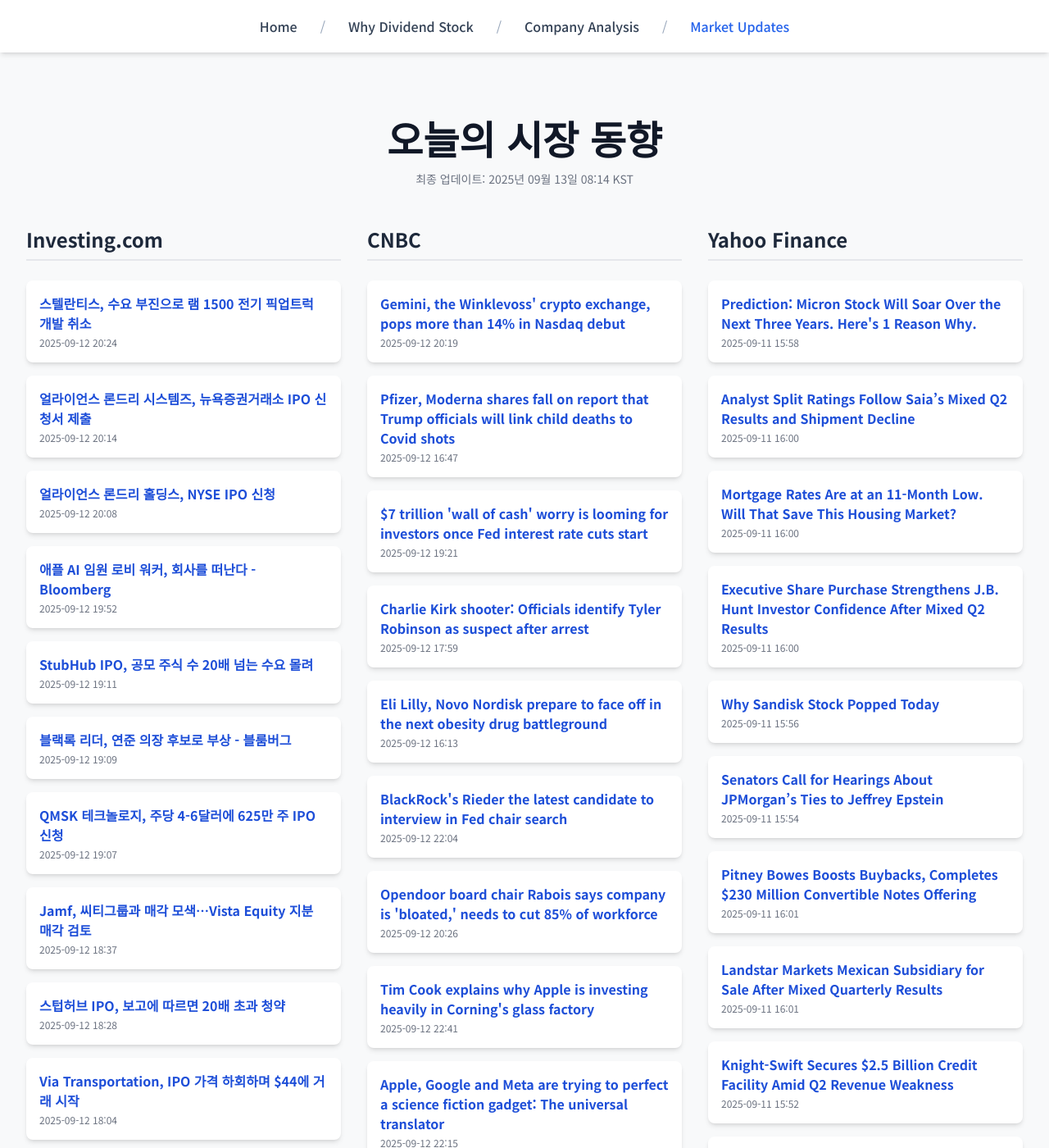
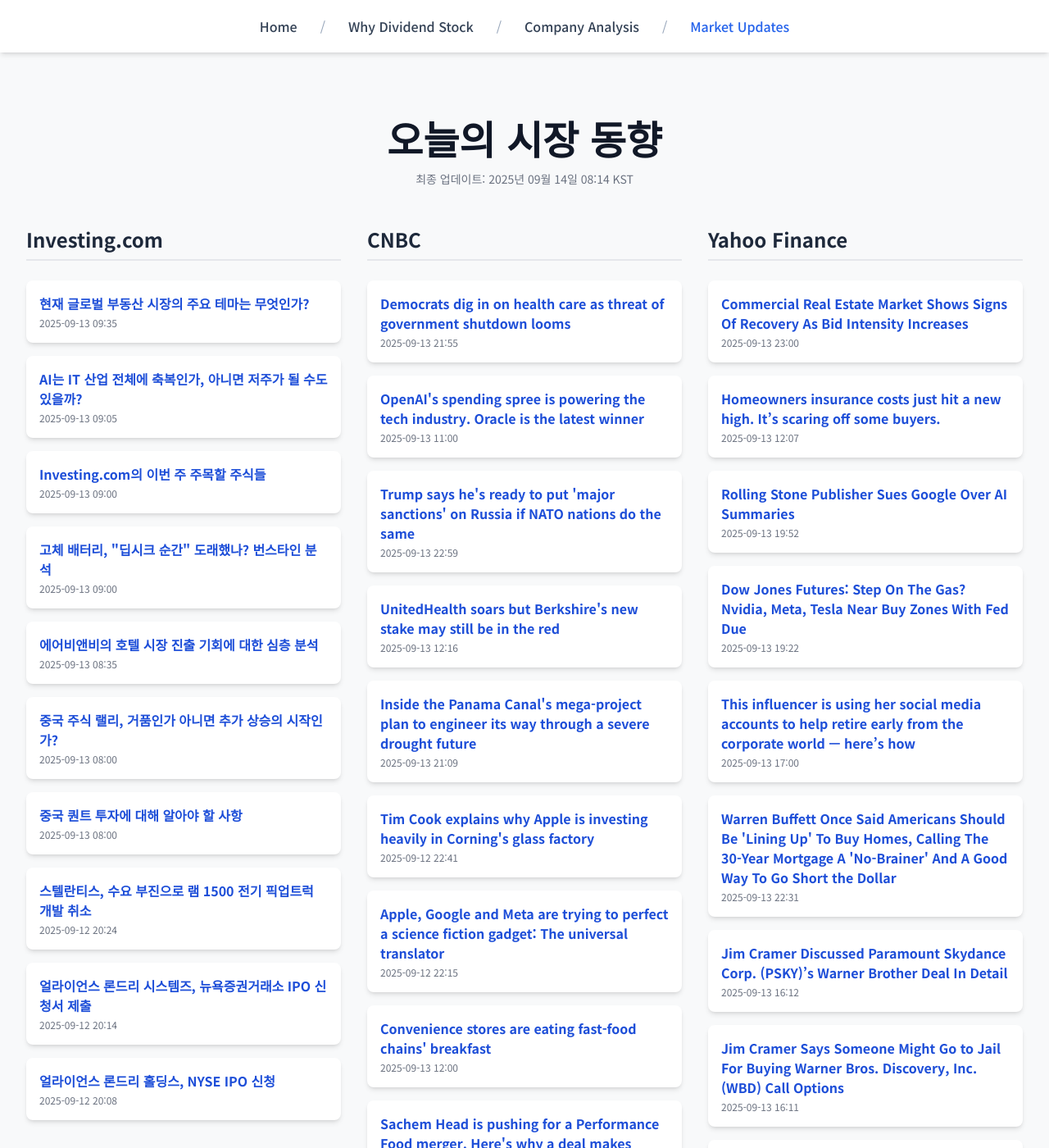
Before and after one commit to Kay-Hwang/my-company-analysis, a Jekyll site: the page built from market-updates.html, in a window 1280 px wide and 1400 px high. Shown: the whole window at 82% size. Built offline with Jekyll 4.4.1, drawn with Linux system fonts in a browser that asks for light colours; nearby versions of some CDN libraries; a script that is not in the unit is left out; some of the changed text lies outside the part shown.

Commit message:
Update daily data

```diff
--- a/_data/latest_data.json
+++ b/_data/latest_data.json
@@ -1,7 +1,49 @@
 {
-  "lastUpdated": "2025년 09월 13일 08:14 KST",
+  "lastUpdated": "2025년 09월 14일 08:14 KST",
   "news": {
     "investing": [
+      {
+        "title": "현재 글로벌 부동산 시장의 주요 테마는 무엇인가?",
+        "link": "https://kr.investing.com/news/stock-market-news/article-1631036",
+        "pubDate": "2025-09-13 09:35:04",
+        "summary": "현재 글로벌 부동산 시장의 주요 테마는 무엇인가?"
+      },
+      {
+        "title": "AI는 IT 산업 전체에 축복인가, 아니면 저주가 될 수도 있을까?",
+        "link": "https://kr.investing.com/news/stock-market-news/article-1631033",
+        "pubDate": "2025-09-13 09:05:06",
+        "summary": "AI는 IT 산업 전체에 축복인가, 아니면 저주가 될 수도 있을까?"
+      },
+      {
+        "title": "Investing.com의 이번 주 주목할 주식들",
+        "link": "https://kr.investing.com/news/stock-market-news/article-1631032",
+        "pubDate": "2025-09-13 09:00:11",
+        "summary": "Investing.com의 이번 주 주목할 주식들"
+      },
+      {
+        "title": "고체 배터리, \"딥시크 순간\" 도래했나? 번스타인 분석",
+        "link": "https://kr.investing.com/news/stock-market-news/article-1631030",
+        "pubDate": "2025-09-13 09:00:06",
+        "summary": "고체 배터리, \"딥시크 순간\" 도래했나? 번스타인 분석"
+      },
+      {
+        "title": "에어비앤비의 호텔 시장 진출 기회에 대한 심층 분석",
+        "link": "https://kr.investing.com/news/stock-market-news/article-1631028",
+        "pubDate": "2025-09-13 08:35:06",
+        "summary": "에어비앤비의 호텔 시장 진출 기회에 대한 심층 분석"
+      },
+      {
+        "title": "중국 주식 랠리, 거품인가 아니면 추가 상승의 시작인가?",
+        "link": "https://kr.investing.com/news/stock-market-news/article-1631024",
+        "pubDate": "2025-09-13 08:00:13",
+        "summary": "중국 주식 랠리, 거품인가 아니면 추가 상승의 시작인가?"
+      },
+      {
+        "title": "중국 퀀트 투자에 대해 알아야 할 사항",
+        "link": "https://kr.investing.com/news/stock-market-news/article-1631023",
+        "pubDate": "2025-09-13 08:00:07",
+        "summary": "중국 퀀트 투자에 대해 알아야 할 사항"
+      },
       {
         "title": "스텔란티스, 수요 부진으로 램 1500 전기 픽업트럭 개발 취소",
         "link": "https://kr.investing.com/news/stock-market-news/article-93CH-1630873",
@@ -19,92 +61,38 @@
         "link": "https://kr.investing.com/news/stock-market-news/article-432SI-1630849",
         "pubDate": "2025-09-12 20:08:04",
         "summary": "얼라이언스 론드리 홀딩스, NYSE IPO 신청"
-      },
-      {
-        "title": "애플 AI 임원 로비 워커, 회사를 떠난다 - Bloomberg",
-        "link": "https://kr.investing.com/news/stock-market-news/article-93CH-1630827",
-        "pubDate": "2025-09-12 19:52:11",
-        "summary": "애플 AI 임원 로비 워커, 회사를 떠난다 - Bloomberg"
-      },
-      {
-        "title": "StubHub IPO, 공모 주식 수 20배 넘는 수요 몰려",
-        "link": "https://kr.investing.com/news/stock-market-news/article-93CH-1630822",
-        "pubDate": "2025-09-12 19:11:13",
-        "summary": "StubHub IPO, 공모 주식 수 20배 넘는 수요 몰려"
-      },
-      {
-        "title": "블랙록 리더, 연준 의장 후보로 부상 - 블룸버그",
-        "link": "https://kr.investing.com/news/stock-market-news/article-93CH-1630821",
-        "pubDate": "2025-09-12 19:09:11",
-        "summary": "블랙록 리더, 연준 의장 후보로 부상 - 블룸버그"
-      },
-      {
-        "title": "QMSK 테크놀로지, 주당 4-6달러에 625만 주 IPO 신청",
-        "link": "https://kr.investing.com/news/stock-market-news/article-432SI-1630819",
-        "pubDate": "2025-09-12 19:07:04",
-        "summary": "QMSK 테크놀로지, 주당 4-6달러에 625만 주 IPO 신청"
-      },
-      {
-        "title": "Jamf, 씨티그룹과 매각 모색…Vista Equity 지분 매각 검토",
-        "link": "https://kr.investing.com/news/stock-market-news/article-93CH-1630808",
-        "pubDate": "2025-09-12 18:37:55",
-        "summary": "Jamf, 씨티그룹과 매각 모색…Vista Equity 지분 매각 검토"
-      },
-      {
-        "title": "스텁허브 IPO, 보고에 따르면 20배 초과 청약",
-        "link": "https://kr.investing.com/news/stock-market-news/article-432SI-1630806",
-        "pubDate": "2025-09-12 18:28:09",
-        "summary": "스텁허브 IPO, 보고에 따르면 20배 초과 청약"
-      },
-      {
-        "title": "Via Transportation, IPO 가격 하회하며 $44에 거래 시작",
-        "link": "https://kr.investing.com/news/stock-market-news/article-432SI-1630800",
-        "pubDate": "2025-09-12 18:04:08",
-        "summary": "Via Transportation, IPO 가격 하회하며 $44에 거래 시작"
       }
     ],
     "cnbc": [
       {
-        "title": "Gemini, the Winklevoss' crypto exchange, pops more than 14% in Nasdaq debut",
-        "link": "https://www.cnbc.com/2025/09/12/gemini-the-winklevoss-crypto-exchange-pops-in-nasdaq-debut.html",
-        "pubDate": "Fri, 12 Sep 2025 20:19:17 GMT",
-        "summary": "Shares of Gemini Space Station rallied Friday after the exchange operator raised $425 million in an initial public offering."
+        "title": "Democrats dig in on health care as threat of government shutdown looms",
+        "link": "https://www.cnbc.com/2025/09/13/democrats-health-care-government-shutdown-trump-republicans.html",
+        "pubDate": "Sat, 13 Sep 2025 21:55:36 GMT",
+        "summary": "Congressional lawmakers have until the end of the month to try to reach a deal to avert a government shutdown."
       },
       {
-        "title": "Pfizer, Moderna shares fall on report that Trump officials will link child deaths to Covid shots",
-        "link": "https://www.cnbc.com/2025/09/12/pfizer-moderna-shares-fall-on-trump-child-covid-shot-report.html",
-        "pubDate": "Fri, 12 Sep 2025 16:47:10 GMT",
-        "summary": "The report says officials plan to include the claim in a presentation next week to a key vaccine panel that advises the CDC on shot access and coverage."
+        "title": "OpenAI's spending spree is powering the tech industry. Oracle is the latest winner",
+        "link": "https://www.cnbc.com/2025/09/13/openai-spending-spree-powering-much-of-tech-oracle-latest-example.html",
+        "pubDate": "Sat, 13 Sep 2025 11:00:01 GMT",
+        "summary": "Oracle’s stock surge and Broadcom’s breakout underscore OpenAI's influence across Silicon Valley."
       },
       {
-        "title": "$7 trillion 'wall of cash' worry is looming for investors once Fed interest rate cuts start",
-        "link": "https://www.cnbc.com/2025/09/12/7-trillion-cash-money-market-yields-fed-interest-rate-cuts.html",
-        "pubDate": "Fri, 12 Sep 2025 19:21:19 GMT",
-        "summary": "Trillions of dollars are parked in money market funds due to years of high rates, but with the Fed poised to cut, portfolio moves will need to be made."
+        "title": "Trump says he's ready to put 'major sanctions' on Russia if NATO nations do the same",
+        "link": "https://www.cnbc.com/2025/09/13/trump-russia-nato-putin-trade-sanctions-.html",
+        "pubDate": "Sat, 13 Sep 2025 22:59:16 GMT",
+        "summary": "President Donald Trump has repeatedly threatened to impose sanctions on Russia over its invasion of Ukraine, but has so far held off from doing so."
       },
       {
-        "title": "Charlie Kirk shooter: Officials identify Tyler Robinson as suspect after arrest",
-        "link": "https://www.cnbc.com/2025/09/12/trump-charlie-kirk-shooter-suspect.html",
-        "pubDate": "Fri, 12 Sep 2025 17:59:51 GMT",
-        "summary": "Kirk, an ally of President Donald Trump, was shot during an event at Utah Valley University, kicking off a multi-day manhunt."
+        "title": "UnitedHealth soars but Berkshire's new stake may still be in the red",
+        "link": "https://www.cnbc.com/2025/09/13/unitedhealth-soars-but-berkshires-new-stake-may-still-be-in-the-red.html",
+        "pubDate": "Sat, 13 Sep 2025 12:16:42 GMT",
+        "summary": "Assessing the profitability of Berkshire's new UnitedHealth stake, Kraft Heinz falls as overhang looms, Buffett drops four notches on Forbes 400 ranking."
       },
       {
-        "title": "Eli Lilly, Novo Nordisk prepare to face off in the next obesity drug battleground",
-        "link": "https://www.cnbc.com/2025/09/12/obesity-pills-from-eli-lilly-novo-nordisk-near-us-launch.html",
-        "pubDate": "Fri, 12 Sep 2025 16:13:59 GMT",
-        "summary": "Eli Lilly and Novo Nordisk are preparing to take their rivalry to the next frontier of weight-loss medication: pills."
-      },
-      {
-        "title": "BlackRock's Rieder the latest candidate to interview in Fed chair search",
-        "link": "https://www.cnbc.com/2025/09/12/blackrocks-rieder-the-latest-candidate-to-interview-in-fed-chair-search.html",
-        "pubDate": "Fri, 12 Sep 2025 22:04:34 GMT",
-        "summary": "The White House search for the next Federal Reserve chair continues to twist and turn."
-      },
-      {
-        "title": "Opendoor board chair Rabois says company is 'bloated,' needs to cut 85% of workforce",
-        "link": "https://www.cnbc.com/2025/09/12/opendoors-keith-rabois-company-needs-to-cut-85percent-of-its-workforce.html",
-        "pubDate": "Fri, 12 Sep 2025 20:26:14 GMT",
-        "summary": "Keith Rabois was named chairman of Opendoor this week and the company, which he co-founded, hired former Shopify executive Kaz Nejatian as its new CEO."
+        "title": "Inside the Panama Canal's mega-project plan to engineer its way through a severe drought future",
+        "link": "https://www.cnbc.com/2025/09/13/panama-canal-drought-el-nino-climate-change-shipping-trade.html",
+        "pubDate": "Sat, 13 Sep 2025 21:09:33 GMT",
+        "summary": "For Panama Canal, drought is an economic and existential risk. New dam and land bridge projects will help trade move, but won't be ready before next El Niño."
       },
       {
         "title": "Tim Cook explains why Apple is investing heavily in Corning's glass factory",
@@ -119,72 +107,84 @@
         "summary": "Apple, Google and Meta are capitalizing on advancements in AI to bring new translation features to their latest hardware devices."
       },
       {
-        "title": "Joby and Archer join FAA's eVTOL pilot testing program",
-        "link": "https://www.cnbc.com/2025/09/12/joby-archer-evtol-testing-faa.html",
-        "pubDate": "Fri, 12 Sep 2025 17:52:52 GMT",
-        "summary": "The Federal Aviation Administration announced an air taxi pilot program on Friday, two months after President Donald Trump's executive order."
+        "title": "Convenience stores are eating fast-food chains' breakfast",
+        "link": "https://www.cnbc.com/2025/09/13/convenience-stores-are-eating-fast-food-chains-breakfast.html",
+        "pubDate": "Sat, 13 Sep 2025 12:00:01 GMT",
+        "summary": "Fast-food chains are losing breakfast customers. Convenience stores are partially to blame."
+      },
+      {
+        "title": "Sachem Head is pushing for a Performance Food merger. Here's why a deal makes sense",
+        "link": "https://www.cnbc.com/2025/09/13/sachem-head-is-pushing-for-a-performance-food-merger-heres-why-a-deal-makes-sense.html",
+        "pubDate": "Sat, 13 Sep 2025 12:17:57 GMT",
+        "summary": "While there is an opportunity to improve Performance Food's profitability, the main catalyst here is a potential merger with US Foods."
+      },
+      {
+        "title": "Chinese EV players take fight to legacy European automakers on their home turf",
+        "link": "https://www.cnbc.com/2025/09/13/chinese-ev-firms-take-fight-to-european-automakers-on-their-home-turf.html",
+        "pubDate": "Sat, 13 Sep 2025 05:49:38 GMT",
+        "summary": "Chinese electric carmakers Xpeng and GAC this week signalled aggressive expansion plans in Europe."
       }
     ],
     "yahoo": [
       {
-        "title": "Prediction: Micron Stock Will Soar Over the Next Three Years. Here's 1 Reason Why.",
-        "link": "https://finance.yahoo.com/news/prediction-micron-stock-soar-over-155855135.html",
-        "pubDate": "2025-09-11T15:58:55Z",
-        "summary": "Prediction: Micron Stock Will Soar Over the Next Three Years. Here's 1 Reason Why."
+        "title": "Commercial Real Estate Market Shows Signs Of Recovery As Bid Intensity Increases",
+        "link": "https://finance.yahoo.com/news/commercial-real-estate-market-shows-230016846.html",
+        "pubDate": "2025-09-13T23:00:16Z",
+        "summary": "Commercial Real Estate Market Shows Signs Of Recovery As Bid Intensity Increases"
       },
       {
-        "title": "Analyst Split Ratings Follow Saia’s Mixed Q2 Results and Shipment Decline",
-        "link": "https://finance.yahoo.com/news/analyst-split-ratings-saia-mixed-160017271.html",
-        "pubDate": "2025-09-11T16:00:17Z",
-        "summary": "Analyst Split Ratings Follow Saia’s Mixed Q2 Results and Shipment Decline"
+        "title": "Homeowners insurance costs just hit a new high. It’s scaring off some buyers.",
+        "link": "https://finance.yahoo.com/news/homeowners-insurance-costs-just-hit-a-new-high-its-scaring-off-some-buyers-120711491.html",
+        "pubDate": "2025-09-13T12:07:11Z",
+        "summary": "Homeowners insurance costs just hit a new high. It’s scaring off some buyers."
       },
       {
-        "title": "Mortgage Rates Are at an 11-Month Low. Will That Save This Housing Market?",
-        "link": "https://www.wsj.com/economy/housing/mortgage-rates-are-at-an-11-month-low-will-that-be-enough-to-save-this-housing-market-84dbc248?siteid=yhoof2&yptr=yahoo",
-        "pubDate": "2025-09-11T16:00:00Z",
-        "summary": "Mortgage Rates Are at an 11-Month Low. Will That Save This Housing Market?"
+        "title": "Rolling Stone Publisher Sues Google Over AI Summaries",
+        "link": "https://www.wsj.com/tech/ai/rolling-stone-publisher-sues-google-over-ai-summaries-3afde408?siteid=yhoof2&yptr=yahoo",
+        "pubDate": "2025-09-13T19:52:00Z",
+        "summary": "Rolling Stone Publisher Sues Google Over AI Summaries"
       },
       {
-        "title": "Executive Share Purchase Strengthens J.B. Hunt Investor Confidence After Mixed Q2 Results",
-        "link": "https://finance.yahoo.com/news/executive-share-purchase-strengthens-j-160045239.html",
-        "pubDate": "2025-09-11T16:00:45Z",
-        "summary": "Executive Share Purchase Strengthens J.B. Hunt Investor Confidence After Mixed Q2 Results"
+        "title": "Dow Jones Futures: Step On The Gas? Nvidia, Meta, Tesla Near Buy Zones With Fed Due",
+        "link": "https://www.investors.com/market-trend/stock-market-today/dow-jones-futures-nvidia-meta-buy-points-tesla-races-fed-meeting/?src=A00220&yptr=yahoo",
+        "pubDate": "2025-09-13T19:22:35Z",
+        "summary": "Dow Jones Futures: Step On The Gas? Nvidia, Meta, Tesla Near Buy Zones With Fed Due"
       },
       {
-        "title": "Why Sandisk Stock Popped Today",
-        "link": "https://finance.yahoo.com/news/why-sandisk-stock-popped-today-155655263.html",
-        "pubDate": "2025-09-11T15:56:55Z",
-        "summary": "Why Sandisk Stock Popped Today"
+        "title": "This influencer is using her social media accounts to help retire early from the corporate world — here’s how",
+        "link": "https://finance.yahoo.com/news/influencer-using-her-social-media-170000823.html",
+        "pubDate": "2025-09-13T17:00:00Z",
+        "summary": "This influencer is using her social media accounts to help retire early from the corporate world — here’s how"
       },
       {
-        "title": "Senators Call for Hearings About JPMorgan’s Ties to Jeffrey Epstein",
-        "link": "https://www.wsj.com/finance/senators-call-for-hearings-about-jpmorgans-ties-to-jeffrey-epstein-988fe58c?siteid=yhoof2&yptr=yahoo",
-        "pubDate": "2025-09-11T15:54:00Z",
-        "summary": "Senators Call for Hearings About JPMorgan’s Ties to Jeffrey Epstein"
+        "title": "Warren Buffett Once Said Americans Should Be 'Lining Up' To Buy Homes, Calling The 30-Year Mortgage A 'No-Brainer' And A Good Way To Go Short the Dollar",
+        "link": "https://finance.yahoo.com/news/warren-buffett-once-said-americans-223106755.html",
+        "pubDate": "2025-09-13T22:31:06Z",
+        "summary": "Warren Buffett Once Said Americans Should Be 'Lining Up' To Buy Homes, Calling The 30-Year Mortgage A 'No-Brainer' And A Good Way To Go Short the Dollar"
       },
       {
-        "title": "Pitney Bowes Boosts Buybacks, Completes $230 Million Convertible Notes Offering",
-        "link": "https://finance.yahoo.com/news/pitney-bowes-boosts-buybacks-completes-160105953.html",
-        "pubDate": "2025-09-11T16:01:05Z",
-        "summary": "Pitney Bowes Boosts Buybacks, Completes $230 Million Convertible Notes Offering"
+        "title": "Jim Cramer Discussed Paramount Skydance Corp. (PSKY)’s Warner Brother Deal In Detail",
+        "link": "https://finance.yahoo.com/news/jim-cramer-discussed-paramount-skydance-161200104.html",
+        "pubDate": "2025-09-13T16:12:00Z",
+        "summary": "Jim Cramer Discussed Paramount Skydance Corp. (PSKY)’s Warner Brother Deal In Detail"
       },
       {
-        "title": "Landstar Markets Mexican Subsidiary for Sale After Mixed Quarterly Results",
-        "link": "https://finance.yahoo.com/news/landstar-markets-mexican-subsidiary-sale-160132556.html",
-        "pubDate": "2025-09-11T16:01:32Z",
-        "summary": "Landstar Markets Mexican Subsidiary for Sale After Mixed Quarterly Results"
+        "title": "Jim Cramer Says Someone Might Go to Jail For Buying Warner Bros. Discovery, Inc. (WBD) Call Options",
+        "link": "https://finance.yahoo.com/news/jim-cramer-says-someone-might-161137681.html",
+        "pubDate": "2025-09-13T16:11:37Z",
+        "summary": "Jim Cramer Says Someone Might Go to Jail For Buying Warner Bros. Discovery, Inc. (WBD) Call Options"
       },
       {
-        "title": "Knight-Swift Secures $2.5 Billion Credit Facility Amid Q2 Revenue Weakness",
-        "link": "https://finance.yahoo.com/news/knight-swift-secures-2-5-155240641.html",
-        "pubDate": "2025-09-11T15:52:40Z",
-        "summary": "Knight-Swift Secures $2.5 Billion Credit Facility Amid Q2 Revenue Weakness"
+        "title": "Jim Cramer Shares His Dicussion With Micron Technology, Inc. (MU)’s CEO For The Stock",
+        "link": "https://finance.yahoo.com/news/jim-cramer-shares-dicussion-micron-161113883.html",
+        "pubDate": "2025-09-13T16:11:13Z",
+        "summary": "Jim Cramer Shares His Dicussion With Micron Technology, Inc. (MU)’s CEO For The Stock"
       },
       {
-        "title": "JPMorgan warns S&P 500’s rejection is a ‘blow’ to crypto treasuries",
-        "link": "https://finance.yahoo.com/news/jpmorgan-warns-p-500-rejection-160130771.html",
-        "pubDate": "2025-09-11T16:01:30Z",
-        "summary": "JPMorgan warns S&P 500’s rejection is a ‘blow’ to crypto treasuries"
+        "title": "Jim Cramer Says Even Boring Stocks Have A Higher Multiple Than The Goldman Sachs Group, Inc. (GS)",
+        "link": "https://finance.yahoo.com/news/jim-cramer-says-even-boring-161052188.html",
+        "pubDate": "2025-09-13T16:10:52Z",
+        "summary": "Jim Cramer Says Even Boring Stocks Have A Higher Multiple Than The Goldman Sachs Group, Inc. (GS)"
       }
     ]
   }
```
